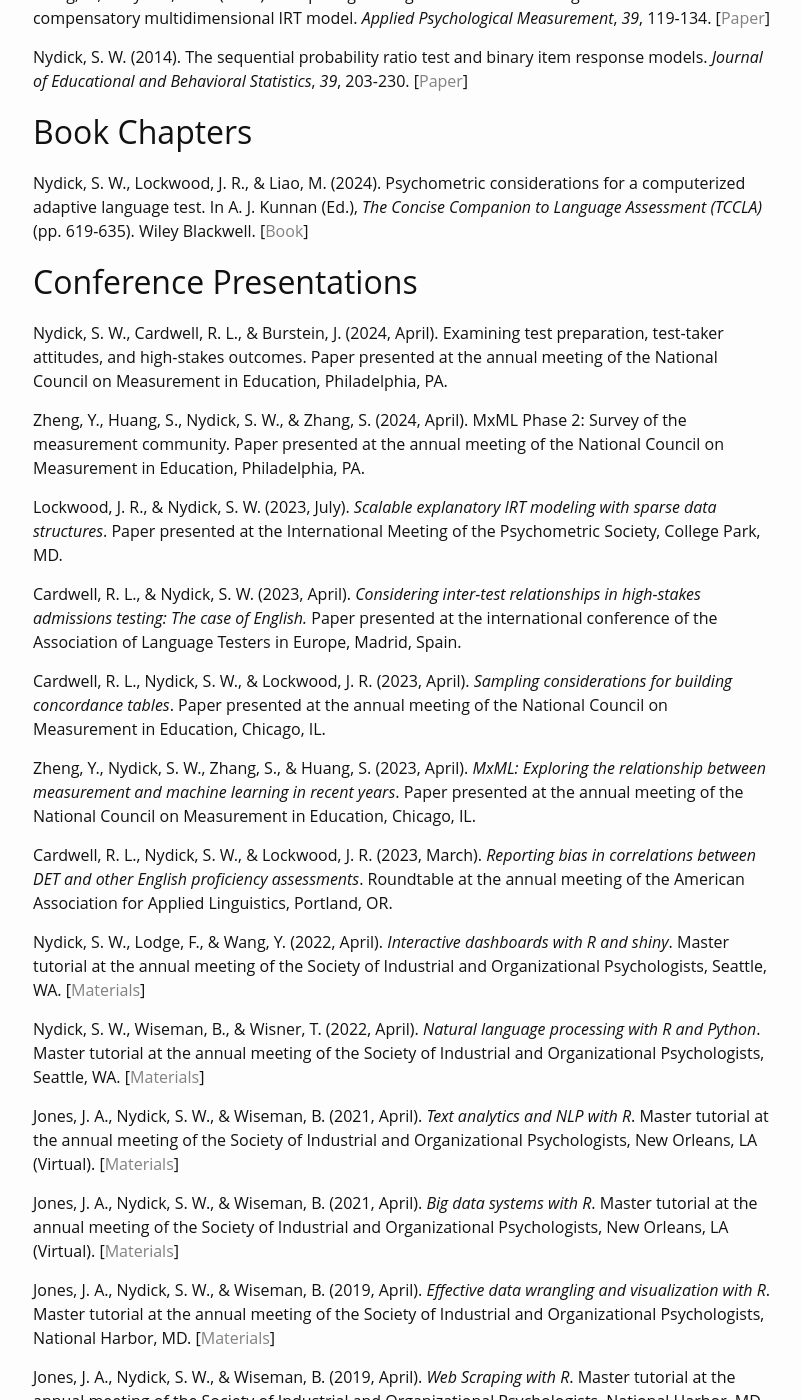
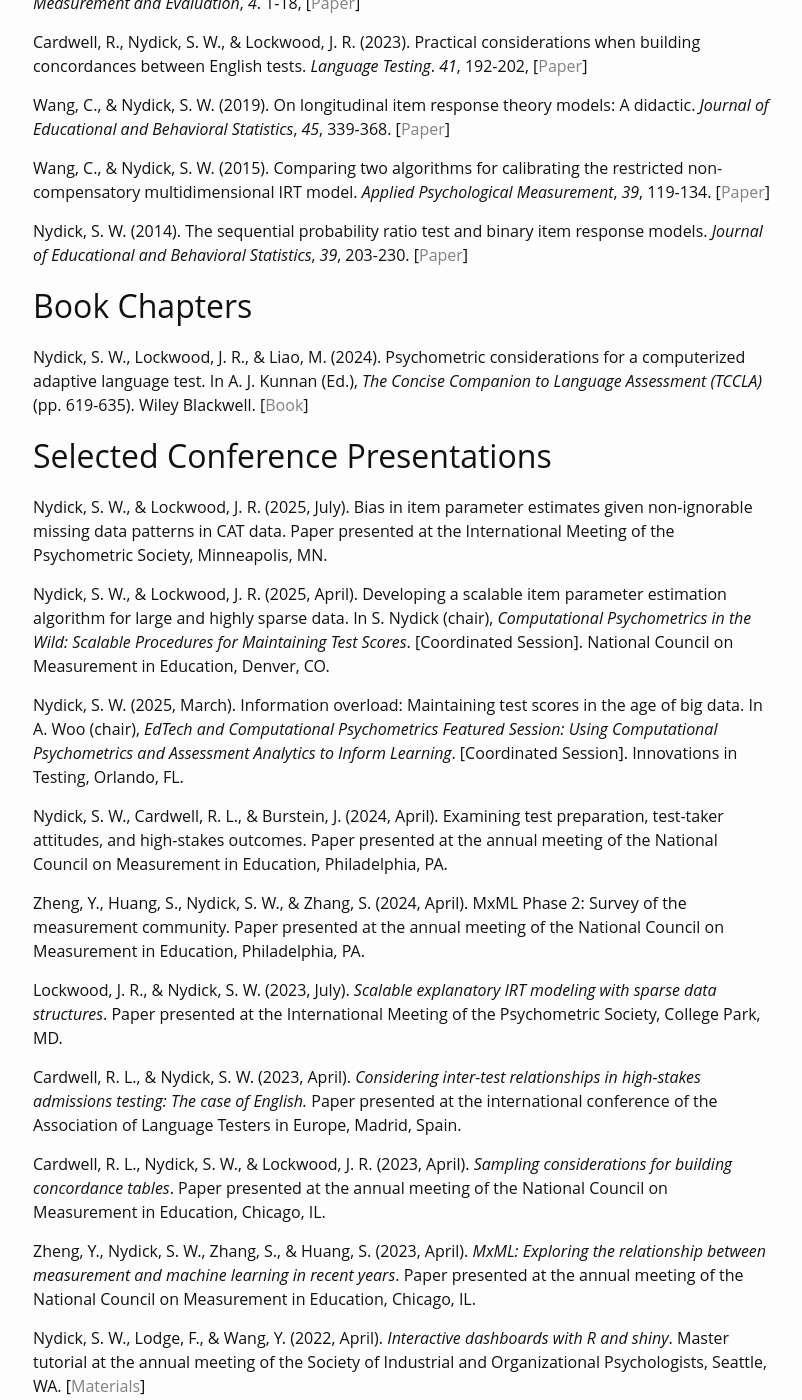
Before and after one commit to swnydick/swnydick.github.io, a Jekyll site: the page built from _pages/02_publications.md, in a window 1280 px wide and 1400 px high, scrolled down 909 px. Shown: the whole window, without its empty margins (237-1039 px from the left). Built offline with Jekyll 4.4.1, drawn with Linux system fonts in a browser that asks for light colours; some of the changed text lies outside the part shown.

Commit message:
Update resume and publications

```diff
--- a/_pages/02_publications.md
+++ b/_pages/02_publications.md
@@ -23,6 +23,17 @@ University of Minnesota.
 &#91;[Paper]({{ site.url }}/assets/pubs/StatMSReport.pdf)&#93;
 
 ## Published Manuscripts
+
+Fuglestad, P. T., Volz, S., Joyal-Desmarais, K., Nydick, S. W., DeYoung, C. G.,
+& Rothman, A. (2025). A new measure of regulatory focus: Preventing measurement
+error by promoting best validation practices. *Journal of Personality*, *93*,
+683-705. &#91;[Paper](https://onlinelibrary.wiley.com/doi/abs/10.1111/jopy.12962)&#93;
+
+Zheng, Y., Huang, S., Nydick, S. W., & Zhang, S. (2025). MxML (exploring the
+relationship between measurement and machine learning): Survey of the
+measurement community. *Chinese/English Journal of Educational Measurement
+and Evaluation*, *6*, 1-13,
+&#91;[Paper](https://ce-jeme.org/journal/vol6/iss1/3/)&#93;
 
 Cardwell, R., Naismith, B., Burstein, J., Nydick, S. W., Goodwin, S., &
 Verardi, A. (2024). From pen to pixel: Rethinking English language proficiency
@@ -62,7 +73,24 @@ for a computerized adaptive language test. In A. J. Kunnan (Ed.),
 *The Concise Companion to Language Assessment (TCCLA)* (pp. 619-635). Wiley Blackwell.
 &#91;[Book](https://www.wiley.com/en-us/The+Concise+Companion+to+Language+Assessment-p-9781394179596)&#93;
 
-## Conference Presentations
+## Selected Conference Presentations
+
+Nydick, S. W., & Lockwood, J. R. (2025, July). Bias in item parameter
+estimates given non-ignorable missing data patterns in CAT data. Paper
+presented at the International Meeting of the Psychometric Society,
+Minneapolis, MN.
+
+Nydick, S. W., & Lockwood, J. R. (2025, April). Developing a scalable item
+parameter estimation algorithm for large and highly sparse data. In
+S. Nydick (chair), *Computational Psychometrics in the Wild: Scalable
+Procedures for Maintaining Test Scores*. [Coordinated Session]. National
+Council on Measurement in Education, Denver, CO.
+
+Nydick, S. W. (2025, March). Information overload: Maintaining test scores
+in the age of big data. In A. Woo (chair), *EdTech and Computational
+Psychometrics Featured Session: Using Computational Psychometrics and
+Assessment Analytics to Inform Learning*. [Coordinated Session].
+Innovations in Testing, Orlando, FL.
 
 Nydick, S. W., Cardwell, R. L., & Burstein, J. (2024, April). Examining test
 preparation, test-taker attitudes, and high-stakes outcomes. Paper presented
@@ -90,11 +118,6 @@ Zheng, Y., Nydick, S. W., Zhang, S., & Huang, S. (2023, April). *MxML: Exploring
 the relationship between measurement and machine learning in recent years*. Paper
 presented at the annual meeting of the National Council on Measurement in Education,
 Chicago, IL.
-
-Cardwell, R. L., Nydick, S. W., & Lockwood, J. R. (2023, March). *Reporting bias
-in correlations between DET and other English proficiency assessments*. Roundtable
-at the annual meeting of the American Association for Applied Linguistics,
-Portland, OR.
 
 Nydick, S. W., Lodge, F., & Wang, Y. (2022, April). *Interactive dashboards with
 R and shiny*. Master tutorial at the annual meeting of the Society of Industrial
```
Also changed, not shown: 1 other file.
